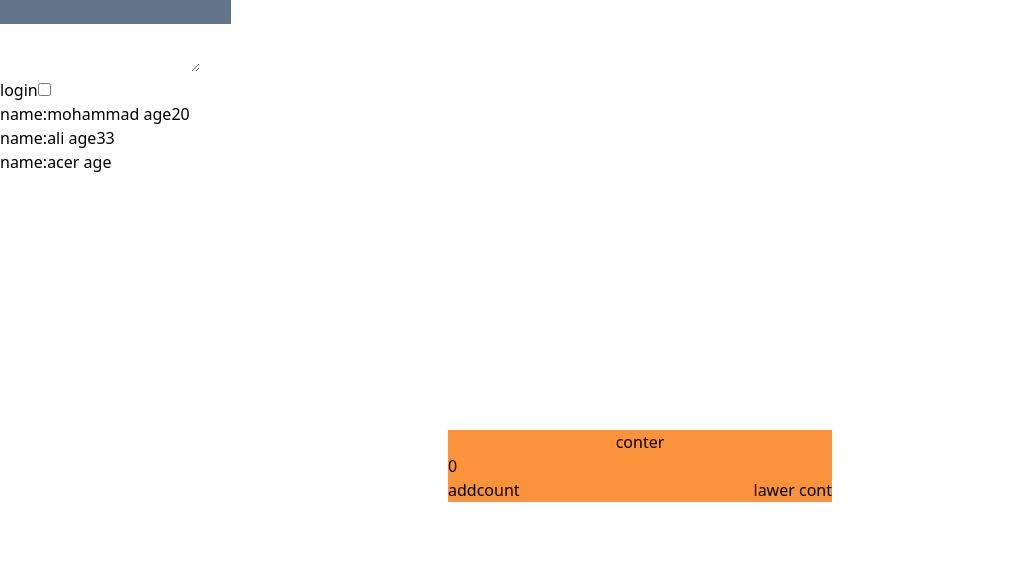
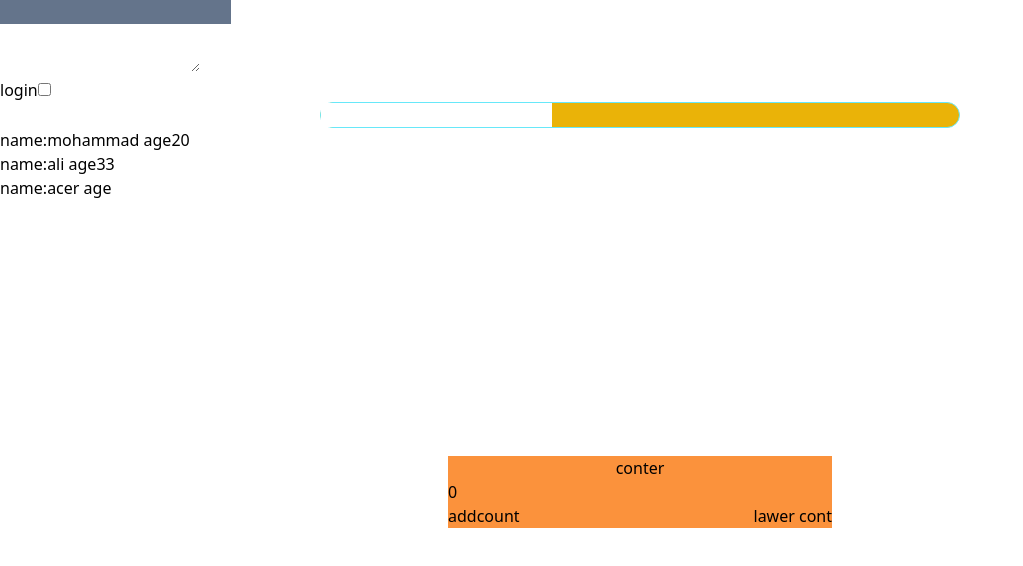
Before and after one commit to mohammadjalizi/learn-react, a React (Create React App) app: page / in a window 1280 px wide. Shown: the top 566 px of the page, without its empty margins (0-1023 px from the left). Built offline with nearby package versions, Linux system fonts and the light colour scheme.

Commit message:
added project

```diff
--- a/src/App.js
+++ b/src/App.js
@@ -7,7 +7,7 @@ import Conter from './Copmenen/couter/Conter';
 import Temp from './Copmenen/temps/Temp';
 import Navbar from './Copmenen/navbar/Navbar';
 import Frome from './Copmenen/Frome/Frome';
-
+import Projectform from './project/form/Projectform';
     class  App extends  React.Component {
 
 
@@ -84,6 +84,8 @@ this.code=25
         <div    className='  '>
 
           <Frome/>
+
+          <Projectform/>
       {this.state.users.map(item=>(
 <div key={item.id}>
 <User {...item}/>
--- a/src/project/form/Projectform.jsx
+++ b/src/project/form/Projectform.jsx
@@ -1,6 +1,6 @@
 import React, { Component } from 'react'
 
-export default class  extends Component {
+export default class  Projectfrom extends Component {
 
   constructor(props){
 super(props)
@@ -16,8 +16,8 @@ this.submithandel=this.submithandel.bind(this)
 
 
 
-  submithandel(){
-
+  submithandel(event){
+event.preventdefault()
 
   }
   render() {
@@ -25,11 +25,11 @@ this.submithandel=this.submithandel.bind(this)
       <div>
 
 
-<div className='from'>
+<div className=' flex flex-col  '>
 
 
-<form className=''  onSubmit={this.submithandel}  autoComplete="off">
-
+<form className='  bg-yellow-500 w-[50%] m-auto rounded-3xl border border-cyan-300  '  onSubmit={this.submithandel}  autoComplete="off">
+<input type="text" ></input>
 
 </form>
 
```
